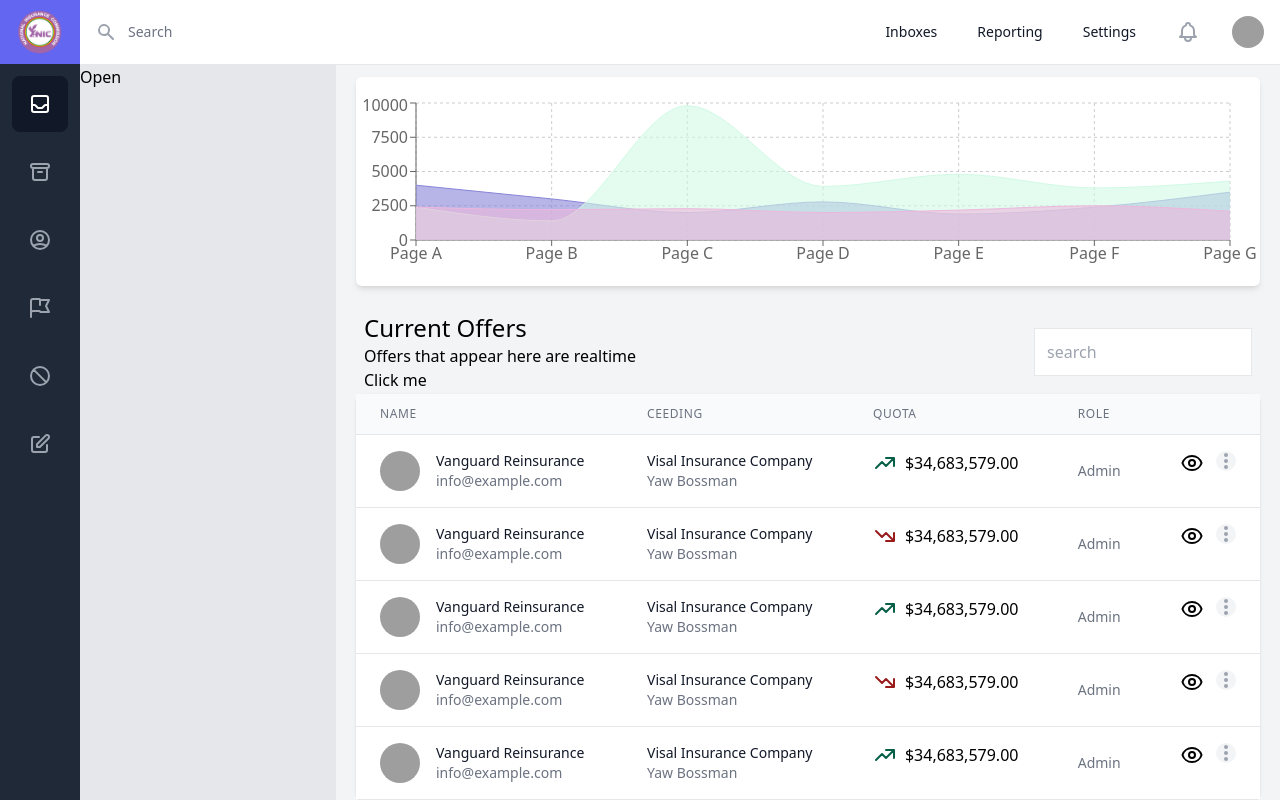
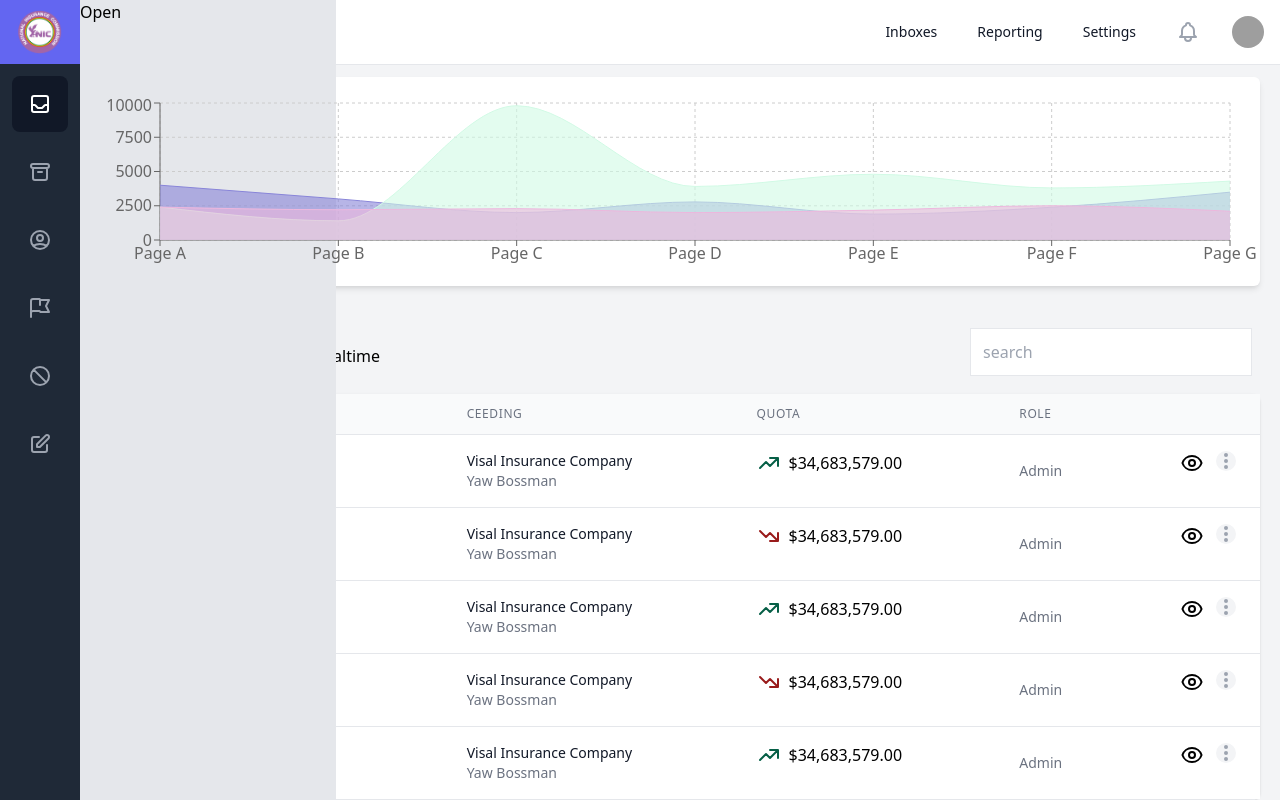
Before and after one commit to Khoby-790/template-nic, a React (Create React App) app: page / in a window 1280 px wide. Both pictures are taken after a click on the link "Open". Built offline with nearby package versions, Linux system fonts and the light colour scheme; grey boxes are pictures that could not be loaded.

Commit message:
--- Auto-Git Commit ---

```diff
--- a/src/layouts/SidebarSubMenu.tsx
+++ b/src/layouts/SidebarSubMenu.tsx
@@ -27,7 +27,7 @@ const SidebarSubMenu = (props: Props) => {
                 leaveFrom="opacity-100 translate-x-0 sm:scale-100"
                 leaveTo="-translate-x-full"
             >
-                <aside ref={menuRef} className="hidden relative h-full overflow-hidden lg:block lg:flex-shrink-0 lg:order-first">
+                <aside ref={menuRef} className="hidden absolute top-0 bottom-0 overflow-hidden lg:block lg:flex-shrink-0 lg:order-first">
                     <div className="h-full relative flex flex-col w-64 border-r border-gray-200 bg-gray-200">
                         {/* <!-- Your content --> */}
                         {isOpen ? "Open" : "Close"}
```
